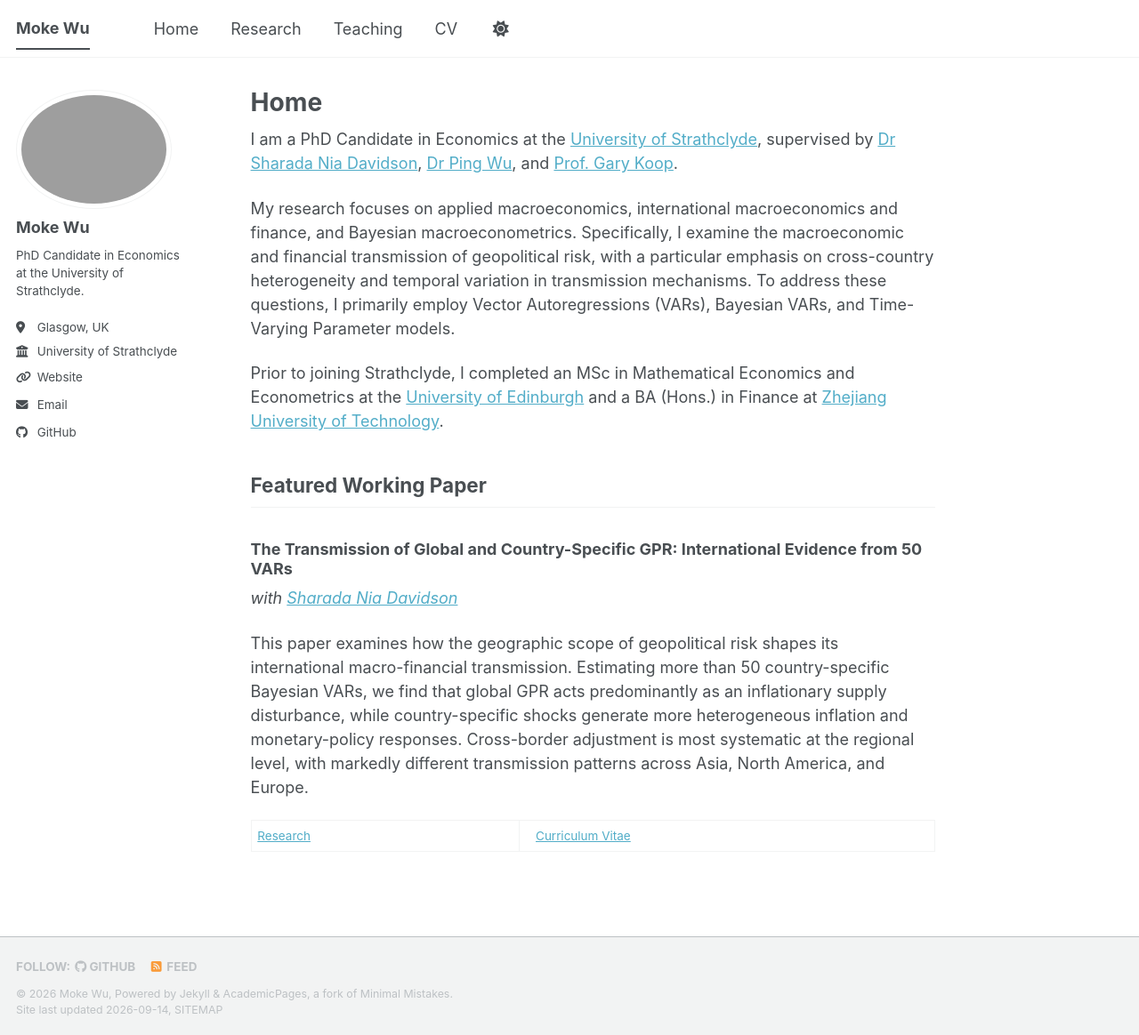
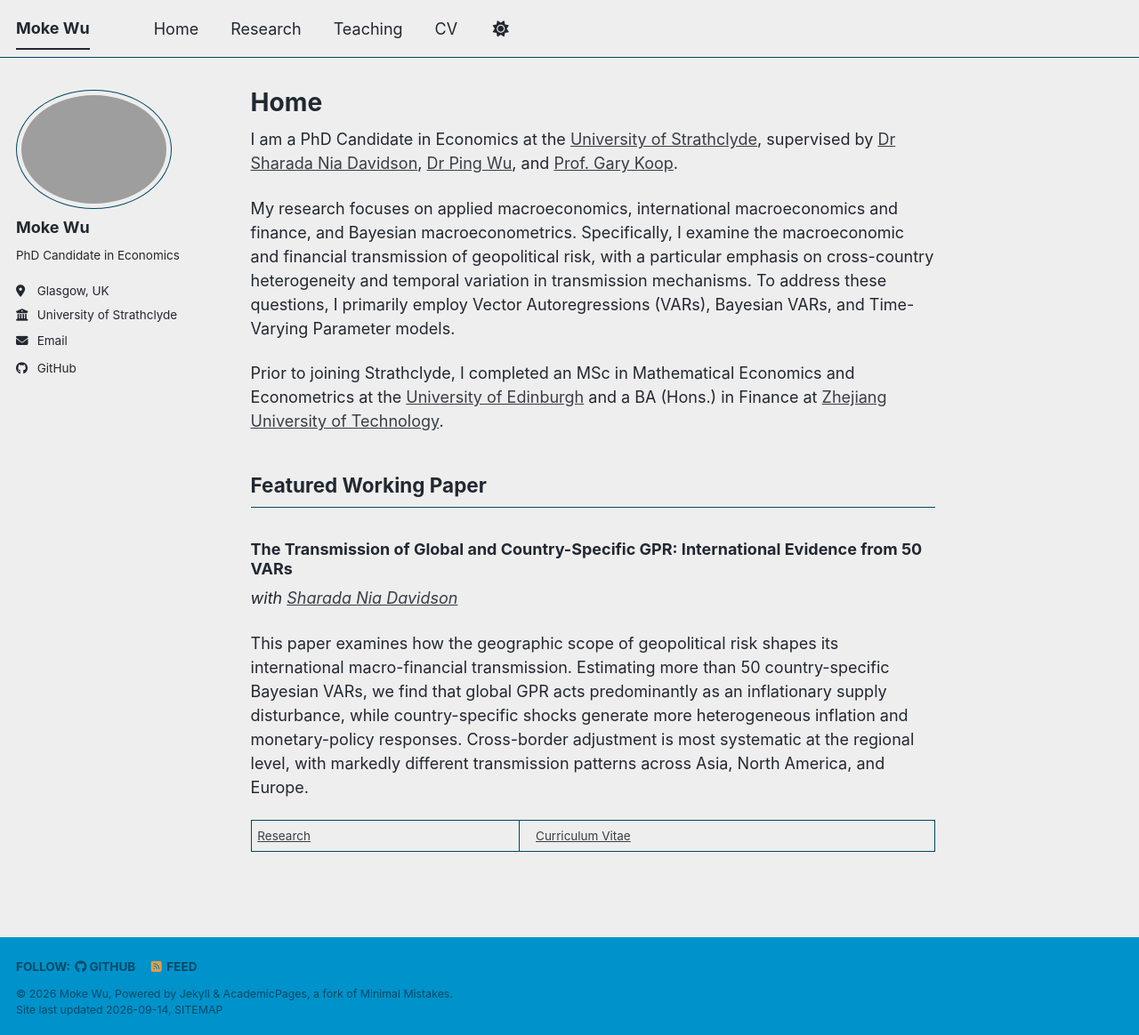
Before and after one commit to kolum1214-ui/mokewu.github.io, a Jekyll site: the page built from _pages/about.md, in a window 1280 px wide and 1164 px high. Shown: the whole window at 89% size. Built offline with Jekyll 4.4.1, drawn with Linux system fonts in a browser that asks for light colours; a style sheet for code colours, icons or effects is not loaded.

Commit message:
Update _config.yml

```diff
--- a/_config.yml
+++ b/_config.yml
@@ -8,7 +8,7 @@
 
 # Basic Site Settings
 locale                   : "en-US"
-site_theme               : "default" # The available themes options are "default", "air", "sunrise", "mint", "dirt" and "contrast"
+site_theme               : "air" # The available themes options are "default", "air", "sunrise", "mint", "dirt" and "contrast"
 title                    : "Moke Wu"
 title_separator          : "-"
 name                     : &name "Moke Wu"
@@ -21,14 +21,13 @@ repository               : "moke-wu/moke-wu.github.io"
 #               If a field is blank the icon and link will not appear, otherwise it will be shown.
 #               Additional customization can be done by editing /_includes/author-profile.html
 author:
-  # Biographic information
   avatar           : "profile.png"
   name             : "Moke Wu"
   pronouns         :
-  bio              : "PhD Candidate in Economics at the University of Strathclyde."
+  bio              : "PhD Candidate in Economics"
   location         : "Glasgow, UK"
   employer         : "University of Strathclyde"
-  uri              : "https://moke-wu.github.io"
+  uri              :
   email            : "moke.wu@strath.ac.uk"
 
   # Academic websites
```
